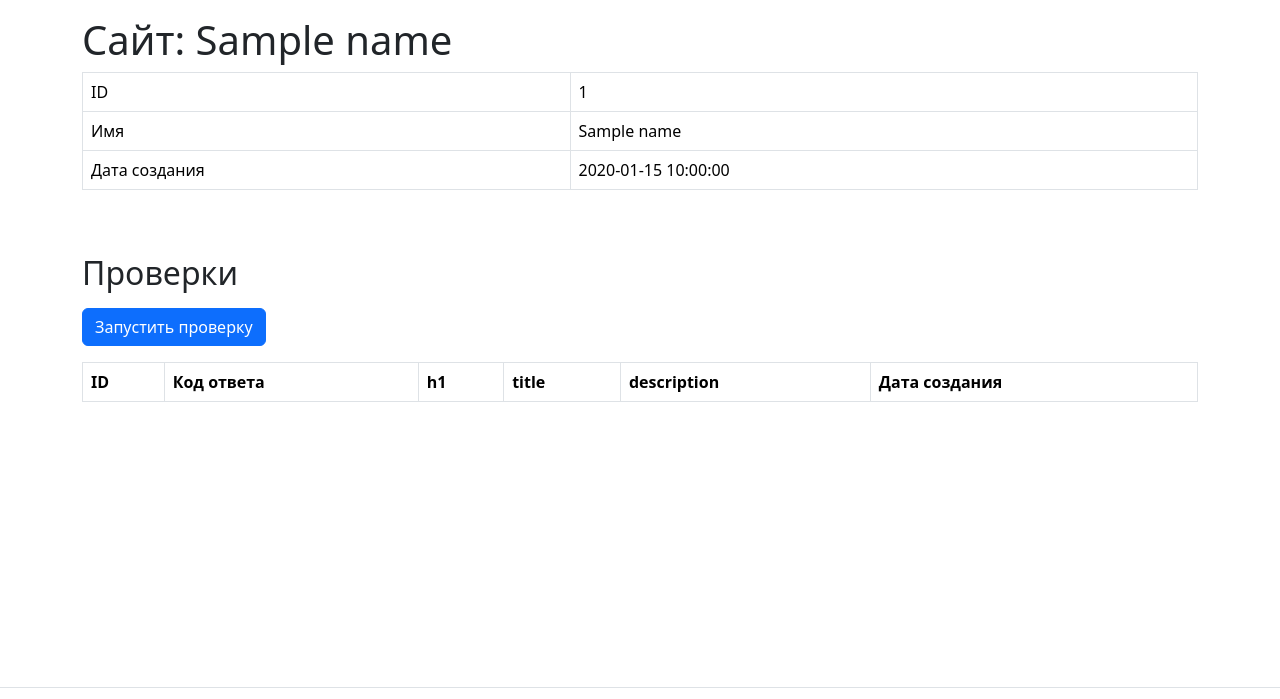
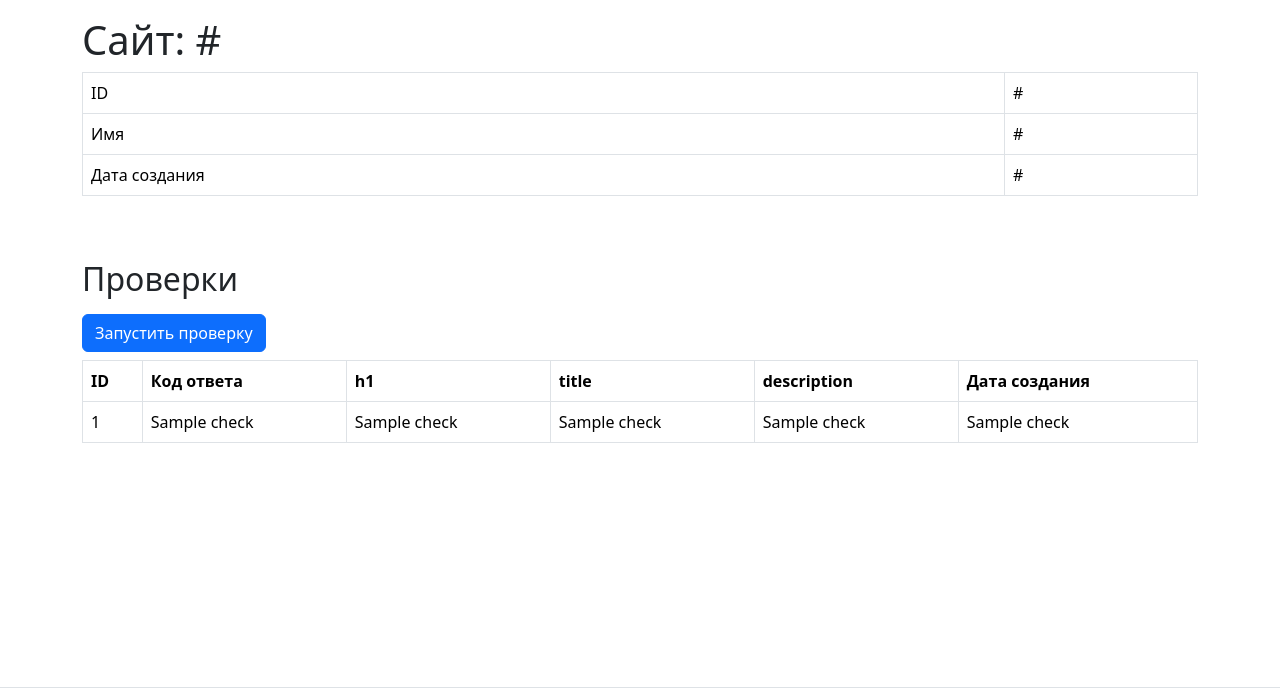
Before and after one commit to Maksonik/python-project-83, a Flask app: template page_analyzer/templates/url_id.html in a window 1280 px wide. Shown: the part 56-755 px from the top of the page. Run offline with Flask 3, Linux system fonts and the light colour scheme; the template is opened without the code that fills it: most values are stand-ins (such as "Sample title", 1, 10 or a date in 2020); lists and menus that the app fills with data are empty; some libraries are stand-ins or nearby versions.

Commit message:
step 2 fix

```diff
--- a/page_analyzer/app.py
+++ b/page_analyzer/app.py
@@ -1,4 +1,5 @@
 import os
+from datetime import datetime
 from urllib.parse import urlparse
 
 import psycopg2
@@ -68,15 +69,38 @@
     return render_template("urls.html", urls=urls)
 
 
-@app.route("/urls/<id>")
+@app.route("/urls/<int:id>")
 def info_url(id):
     conn = psycopg2.connect(DATABASE_URL)
     cur = conn.cursor()
-    cur.execute(f"Select id, name, created_at FROM urls where id = {id}")
 
+    cur.execute(f"SELECT id, name, created_at FROM urls WHERE id = %s;", (id,))
     url_item = cur.fetchone()
+
+    cur.execute("""
+        SELECT id, status_code, h1, title, description, created_at
+        FROM url_checks
+        WHERE url_id = %s
+        ORDER BY created_at DESC;
+    """, (id,))
+    checks = cur.fetchall()
+
     cur.close()
     conn.close()
-    return render_template(
-        "url_id.html", id=url_item[0], name=url_item[1], created_at=url_item[2]
+
+    return render_template("url_id.html", url_item=url_item, checks=checks)
+
+@app.route("/urls/<int:id>/checks", methods=["POST"])
+def create_check(id):
+    conn = psycopg2.connect(DATABASE_URL)
+    cur = conn.cursor()
+    cur.execute(
+        "INSERT INTO url_checks (url_id, created_at) VALUES (%s, %s) RETURNING url_id;",
+        (id, datetime.now())
     )
+    check_item = cur.fetchone()
+    conn.commit()
+    flash(f"Страница успешно проверена")
+    cur.close()
+    conn.close()
+    return redirect(url_for('info_url', id=check_item[0]))
--- a/page_analyzer/templates/url_id.html
+++ b/page_analyzer/templates/url_id.html
@@ -1,4 +1,6 @@
-<html lang="en"><head>
+<!DOCTYPE html>
+<html lang="en">
+<head>
     <meta charset="utf-8">
     <meta name="viewport" content="width=device-width, initial-scale=1, shrink-to-fit=no">
     <meta name="description" content="Third project for Hexlet.io">
@@ -12,42 +14,40 @@
       <a class="navbar-brand" href="/">Анализатор страниц</a>
       <div id="navbarNav">
           <ul class="navbar-nav">
-        <li class="nav-item"><a class="nav-link " href="/urls">Сайты</a></li>
+            <li class="nav-item"><a class="nav-link" href="/urls">Сайты</a></li>
           </ul>
       </div>
     </nav>
   </header>
-<!--    {% if flag %}-->
-<!--        <div class="alert alert-info" role="alert">Страница уже существует</div>-->
-<!--    {% endif %}-->
+
   <main class="flex-grow-1">
     <div class="container-lg mt-3">
-      <h1>Сайт: {{ name }}</h1>
+      <h1>Сайт: {{ url_item[1] }}</h1>
       <div class="table-responsive">
         <table class="table table-bordered table-hover text-nowrap" data-test="url">
           <tbody>
             <tr>
               <td>ID</td>
-          <td>{{ id }}</td>
+              <td>{{ url_item[0] }}</td>
             </tr>
             <tr>
               <td>Имя</td>
-          <td>{{ name }}</td>
+              <td>{{ url_item[1] }}</td>
             </tr>
             <tr>
               <td>Дата создания</td>
-          <td>{{ created_at }}</td>
+              <td>{{ url_item[2] }}</td>
             </tr>
           </tbody>
         </table>
       </div>
 
       <h2 class="mt-5 mb-3">Проверки</h2>
-    <form method="post" action="/urls/1/checks">
+      <form method="post" action="/urls/{{ url_item[0] }}/checks">
         <input type="submit" class="btn btn-primary" value="Запустить проверку">
       </form>
 
-  <div>
+      <div class="table-responsive">
         <table class="table table-bordered table-hover mt-2" data-test="checks">
           <thead>
             <tr>
@@ -60,13 +60,22 @@
             </tr>
           </thead>
           <tbody>
-
+            {% for check in checks %}
+            <tr>
+              <td>{{ check[0] }}</td>
+              <td>{{ check[1] }}</td>
+              <td>{{ check[2] }}</td>
+              <td>{{ check[3] }}</td>
+              <td>{{ check[4] }}</td>
+              <td>{{ check[5] }}</td>
+            </tr>
+            {% endfor %}
           </tbody>
         </table>
       </div>
-
     </div>
   </main>
+
   <footer class="border-top py-3 mt-5 flex-shrink-0">
     <div class="container-lg">
       <div class="text-center">
@@ -77,5 +86,5 @@
 
   <script src="https://cdn.jsdelivr.net/npm/bootstrap@5.3.3/dist/js/bootstrap.bundle.min.js" integrity="sha384-YvpcrYf0tY3lHB60NNkmXc5s9fDVZLESaAA55NDzOxhy9GkcIdslK1eN7N6jIeHz" crossorigin="anonymous"></script>
   {% endblock %}
-
-</body></html>
+</body>
+</html>
```
Also changed, not shown: database.sql (+10 -0 lines). Lines whose indentation alone changed are shown as unchanged.
